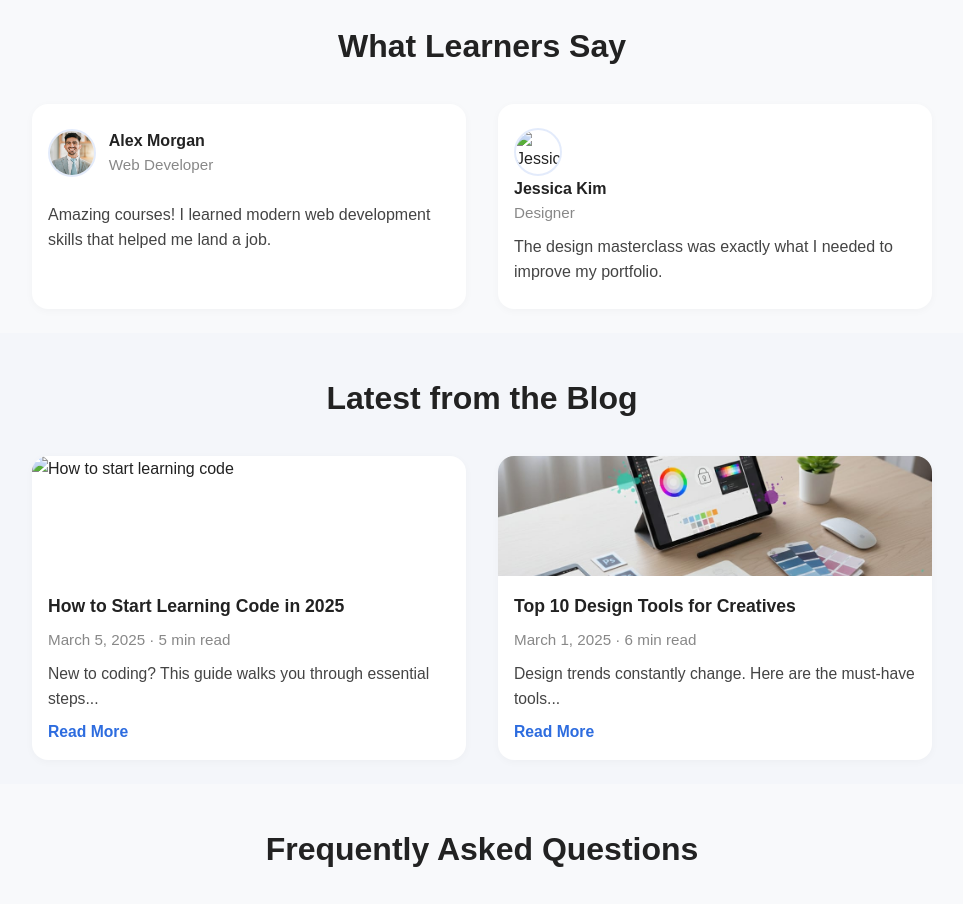
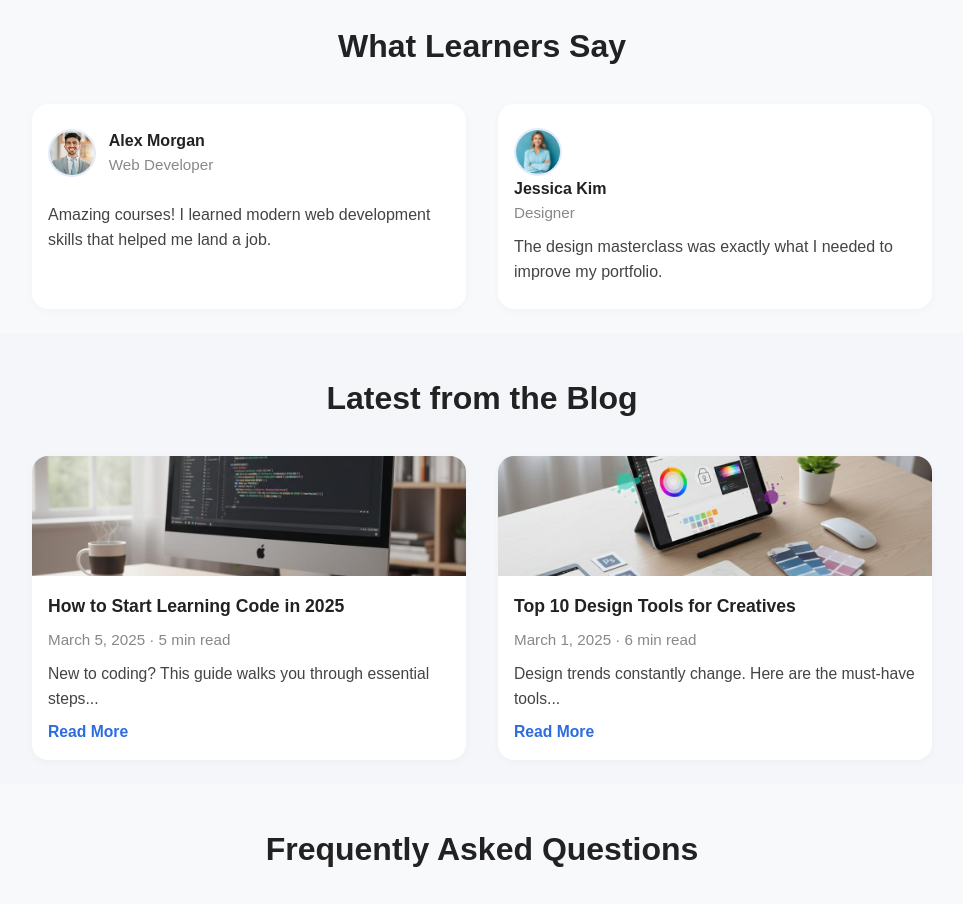
Before and after one commit to GhanishthaBhardwaj/-Krmu-web-dev-capstone, a plain HTML site: page index.html in a window 1280 px wide. Shown: the part 1680-2584 px from the top of the page, without its empty margins (158-1121 px from the left). Drawn offline with Linux system fonts and the light colour scheme.

Commit message:
Update index.html

```diff
--- a/index.html
+++ b/index.html
@@ -160,7 +160,7 @@
             </div>
             <div class="testimonial-card">
                 <div class="Images/testimonial-user">
-                    <img src="testimonal 2.jpg" class="testimonial-img" alt="Jessica Kim">
+                    <img src="Images/testimonal 2.jpg" class="testimonial-img" alt="Jessica Kim">
                     <div>
                         <div class="testimonial-name">Jessica Kim</div>
                         <div class="testimonial-role">Designer</div>
@@ -175,7 +175,7 @@
         <h2>Latest from the Blog</h2>
         <div class="blog-grid">
             <div class="blog-card">
-                <img src="Images//blog img 1.jpg" class="blog-img" alt="How to start learning code">
+                <img src="Images/blog img 1.jpg" class="blog-img" alt="How to start learning code">
                 <div class="blog-content">
                     <div class="blog-title">How to Start Learning Code in 2025</div>
                     <div class="blog-meta">March 5, 2025 · 5 min read</div>
```
